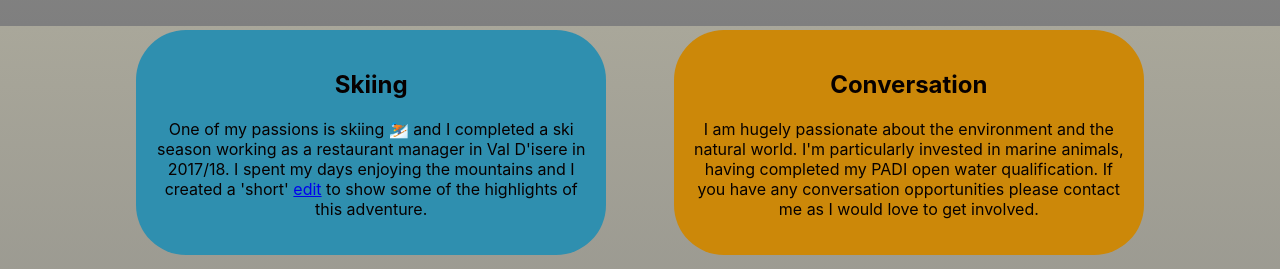
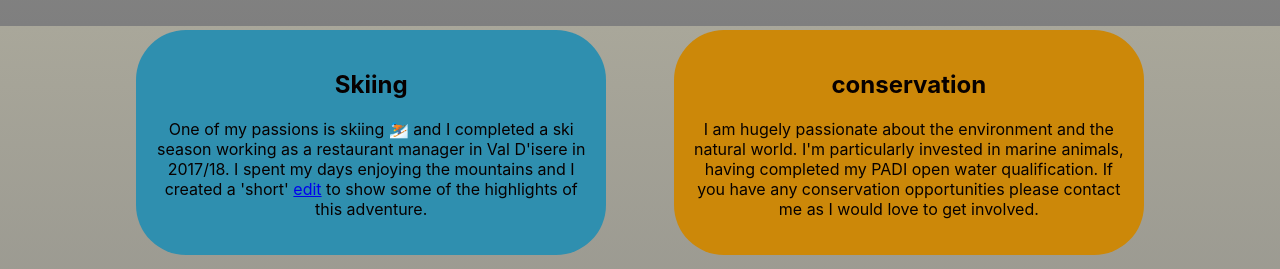
Before and after one commit to James-Hirst-1998/james-hirst-website, a React (Create React App) app: page /#/ in a window 1280 px wide. Shown: the part 2374-2643 px from the top of the page. Built offline with nearby package versions, Linux system fonts and the light colour scheme.

Commit message:
Change conversation to conservation

```diff
--- a/src/Personal/personal.css
+++ b/src/Personal/personal.css
@@ -17,7 +17,7 @@
     background-color: rgb(47, 143, 175);
 }
 
-.personal .conversation {
+.personal .conservation {
     background-color: rgb(204, 136, 9);
 }
 
--- a/src/Personal/personal.js
+++ b/src/Personal/personal.js
@@ -8,9 +8,9 @@ const Personal = () => {
                 <h2>Skiing</h2>
                 <p>One of my passions is skiing <span role="img" aria-label="skiing">⛷️</span> and I completed a ski season working as a restaurant manager in Val D'isere in 2017/18. I spent my days enjoying the mountains and I created a 'short' <a href="https://www.youtube.com/watch?v=wZfKq0VAW_E">edit</a> to show some of the highlights of this adventure.</p>
             </div>
-            <div className="box conversation">
-                <h2>Conversation</h2>
-                <p>I am hugely passionate about the environment and the natural world. I'm particularly invested in marine animals, having completed my PADI open water qualification. If you have any conversation opportunities please contact me as I would love to get involved.</p>
+            <div className="box conservation">
+                <h2>conservation</h2>
+                <p>I am hugely passionate about the environment and the natural world. I'm particularly invested in marine animals, having completed my PADI open water qualification. If you have any conservation opportunities please contact me as I would love to get involved.</p>
             </div>
         </div>
     );
```
